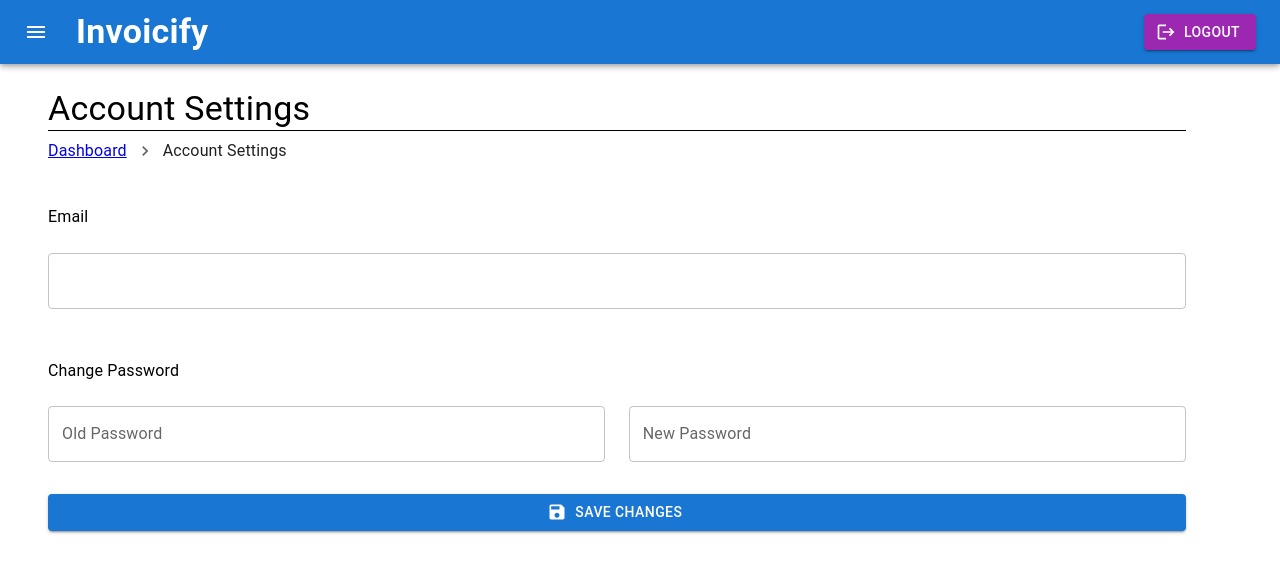
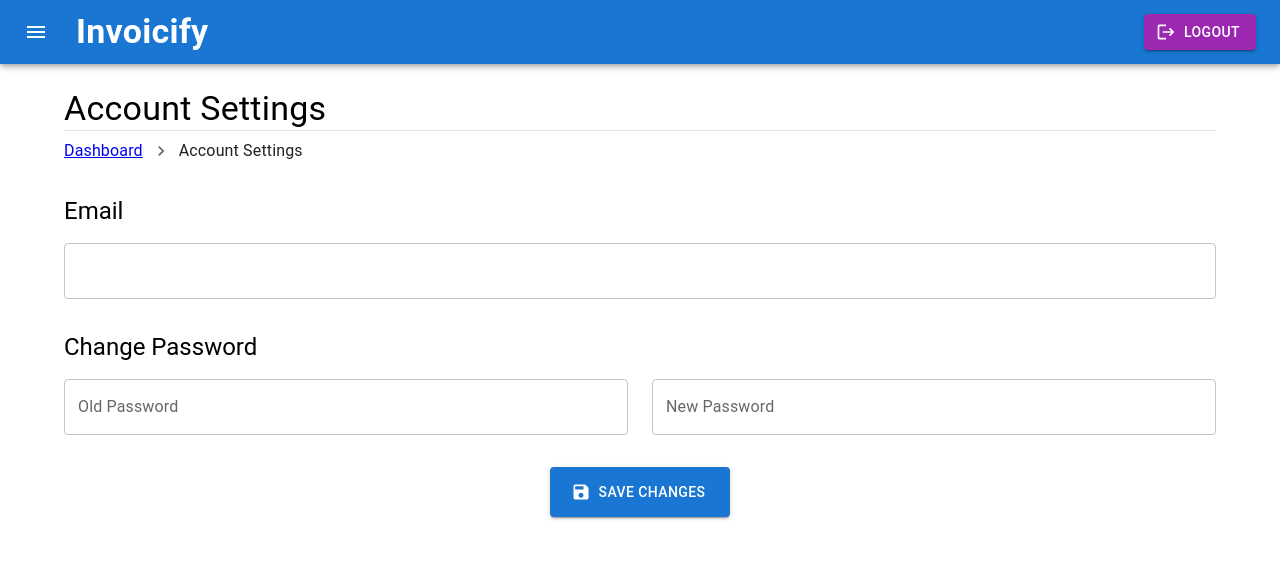
Before and after one commit to Nathan-CSE/Invoicify, a React (Create React App) app in the folder frontend/: page /settings in a window 1280 px wide. Shown: the top 572 px of the page. Built offline with nearby package versions, Linux system fonts and the light colour scheme; sample sign-in values are in the browser's storage.

Commit message:
made preview, account settings header consistent, added checking for valid email, added universal bottom margin

```diff
--- a/frontend/src/App.tsx
+++ b/frontend/src/App.tsx
@@ -1,6 +1,7 @@
 import React from 'react';
 import { BrowserRouter as Router } from 'react-router-dom';
 import PageList from './PageList';
+import './global.css';
 
 function App() {
   return (
--- /dev/null
+++ b/frontend/src/global.css
@@ -0,0 +1,3 @@
+body {
+  margin-bottom: 5rem;
+}
--- a/frontend/src/pages/Documentation.tsx
+++ b/frontend/src/pages/Documentation.tsx
@@ -20,7 +20,7 @@
 
   return (
     <Container maxWidth='lg' sx={{ mt: 11 }}>
-      <Typography variant='h4' gutterBottom>
+      <Typography variant='h4'>
         Documentation
       </Typography>
       {/* <Divider sx={{ borderColor: 'black' }} />
--- a/frontend/src/pages/HistoryPreviewInvoice.tsx
+++ b/frontend/src/pages/HistoryPreviewInvoice.tsx
@@ -2,6 +2,7 @@
   Box,
   Breadcrumbs,
   Button,
+  Container,
   Divider,
   Grid,
   IconButton,
@@ -544,15 +545,15 @@
 
   return (
     <>
-      <Box sx={{ mt: 10, ml: 10 }}>
-        <Typography variant='h5' sx={{ mt: 4 }}>
+      <Container maxWidth='lg' sx={{ marginTop: 11 }}>
+        <Typography variant='h4'>
           Previeving: {name}
         </Typography>
-        <Divider sx={{ borderColor: 'black', width: '100%' }} />
+        {/* <Divider sx={{ borderColor: 'black', width: '100%' }} /> */}
+        <Divider sx={{ borderBottomWidth: 1.5, marginBottom: 1 }} />
         <Breadcrumbs
           aria-label='breadcrumb'
           separator={<NavigateNextIcon fontSize='small' />}
-          sx={{ mt: 1 }}
         >
           <Typography component={Link} to='/dashboard'>
             Dashboard
@@ -603,8 +604,7 @@
             </Button>
           </Grid>
         </Grid>
-
-      </Box>
+      </Container>
     </>
   );
 }
--- a/frontend/src/pages/InvoiceManagementPage.tsx
+++ b/frontend/src/pages/InvoiceManagementPage.tsx
@@ -271,6 +271,7 @@
   return (
     <>
       <LoadingDialog open={loading} message='Retrieving invoices...' />
+      {/* Inconsistent heading is because of button */}
       <Container maxWidth="lg" sx={{ marginTop: 11, position: 'relative' }}>
         <Box
           sx={{
--- a/frontend/src/pages/InvoiceValidation/InvoiceValidation.tsx
+++ b/frontend/src/pages/InvoiceValidation/InvoiceValidation.tsx
@@ -160,7 +160,7 @@
       <Container maxWidth="lg" sx={{ marginTop: 11 }}>
         <Typography variant='h4'>
           Invoice Validation
-      </Typography>
+        </Typography>
 
         <Divider sx={{ borderBottomWidth: 1.5, marginBottom: 1 }} />
 
--- a/frontend/src/pages/UserAuth/SettingsPage.tsx
+++ b/frontend/src/pages/UserAuth/SettingsPage.tsx
@@ -2,7 +2,7 @@
 import { Link } from 'react-router-dom';
 import Box from '@mui/material/Box';
 import Typography from '@mui/material/Typography';
-import { Button, Divider, TextField } from '@mui/material';
+import { Button, Container, Divider, TextField } from '@mui/material';
 import ErrorModal from '../../components/ErrorModal';
 import Breadcrumbs from '@mui/material/Breadcrumbs';
 import NavigateNextIcon from '@mui/icons-material/NavigateNext';
@@ -68,18 +68,10 @@
   return (
     <>
       <LoadingDialog open={loading} message='Changing password...' />
-      <Box
-        sx={{
-          mt: 11,
-          mx: 5,
-          display: 'flex',
-          flexDirection: 'column',
-          alignItems: 'flex-start',
-          width: '90%',
-        }}
-      >
+      <Container maxWidth="lg" sx={{ marginTop: 11 }}>
         <Typography variant='h4'>Account Settings</Typography>
-        <Divider sx={{ borderColor: 'black', width: '100%' }} />
+        {/* <Divider sx={{ borderColor: 'black', width: '100%' }} /> */}
+        <Divider sx={{ borderBottomWidth: 1.5, marginBottom: 1 }} />
         <Breadcrumbs
           aria-label='breadcrumb'
           separator={<NavigateNextIcon fontSize='small' />}
@@ -92,8 +84,8 @@
           <Typography color='text.primary'>Account Settings</Typography>
         </Breadcrumbs>
 
-        <Box sx={{ mt: 5, width: '100%' }}>
-          <Typography variant='subtitle1' gutterBottom>
+        <Box sx={{ mt: 4, width: '100%', mb: -2 }}>
+          <Typography variant='h5'>
             Email
           </Typography>
           <TextField
@@ -107,7 +99,7 @@
             }}
           />
 
-        <Typography variant='subtitle1' gutterBottom sx={{ mt: 5 }}>
+        <Typography variant='h5' sx={{ mt: 3 }}>
             Change Password
           </Typography>
           <Box component='form' onSubmit={changeAccountDetails} noValidate>
@@ -131,12 +123,14 @@
                 autoComplete='new-password'
               />
             </Box>
-            <Button type='submit' fullWidth variant='contained' sx={{ mt: 3 }} startIcon={<SaveIcon />}>
-              Save Changes
-            </Button>
+            <Box display='flex' justifyContent='center'>
+              <Button type='submit' variant='contained' sx={{ mt: 3, height: '50px', padding: '25px' }} startIcon={<SaveIcon />}>
+                Save Changes
+              </Button>
+            </Box>
           </Box>
         </Box>
-      </Box>
+      </Container>
       {openError && (
         <ErrorModal open={openError} setOpen={setOpenError}>
           {error}
--- a/frontend/src/pages/UserAuth/SignUp.tsx
+++ b/frontend/src/pages/UserAuth/SignUp.tsx
@@ -47,6 +47,9 @@
     ) {
       setOpenError(true);
       setError('Fill out all required fields');
+    } else if (!email.includes('@')) {
+      setOpenError(true);
+      setError('Please provide a valid email address');
     } else if (password !== confirmPassword) {
       setOpenError(true);
       setError('Passwords do not match');
```
